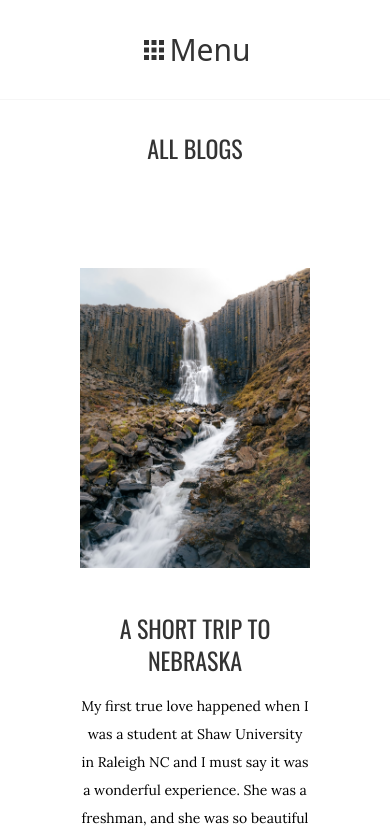
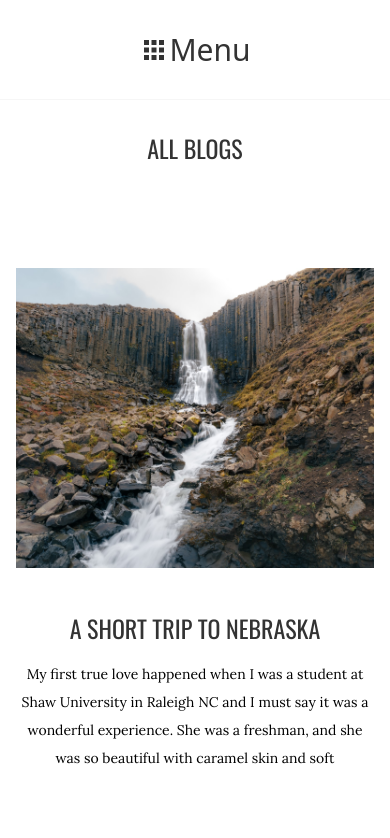
Before and after one commit to statichunt/techfeed-nextjs, a Next.js app: page /blog in a window 390 px wide. Shown: the top 838 px of the page. Built offline with nearby package versions, Linux system fonts and the light colour scheme.

Commit message:
fixed all issue

```diff
--- a/component/Blog/BlogPage.js
+++ b/component/Blog/BlogPage.js
@@ -67,7 +67,7 @@ const BlogPage = ({posts,page}) => {
               </div>
              </div>)
             }
-             <div className="w-full px-16 mx-auto flex justify-between mt-10 md:mt-20 transition">
+             <div className="w-full sm:px-16 mx-auto flex justify-between mt-10 md:mt-20 transition">
                     {
                         hasPreviousPage ? <a>
                             <button
--- a/styles/globals.css
+++ b/styles/globals.css
@@ -180,7 +180,7 @@ ease-in-out
     clear-both
     sm:px-2
     mt-16
-    px-16
+
 
 }
 .blogImage{
```
